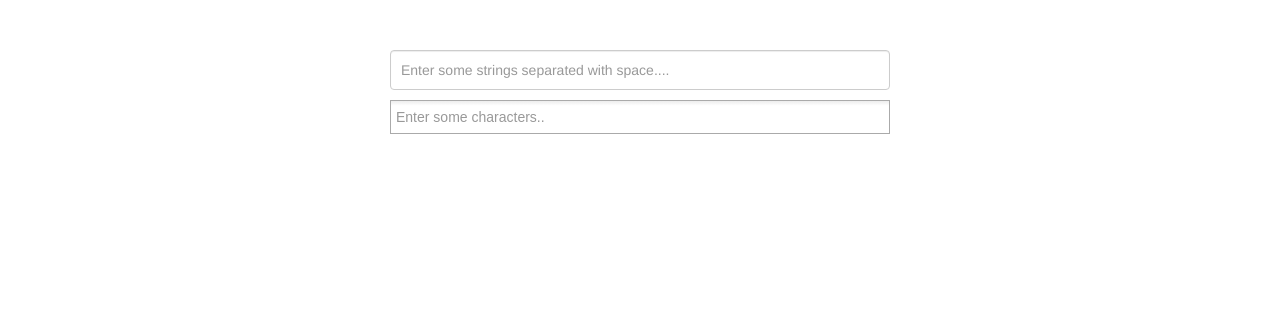
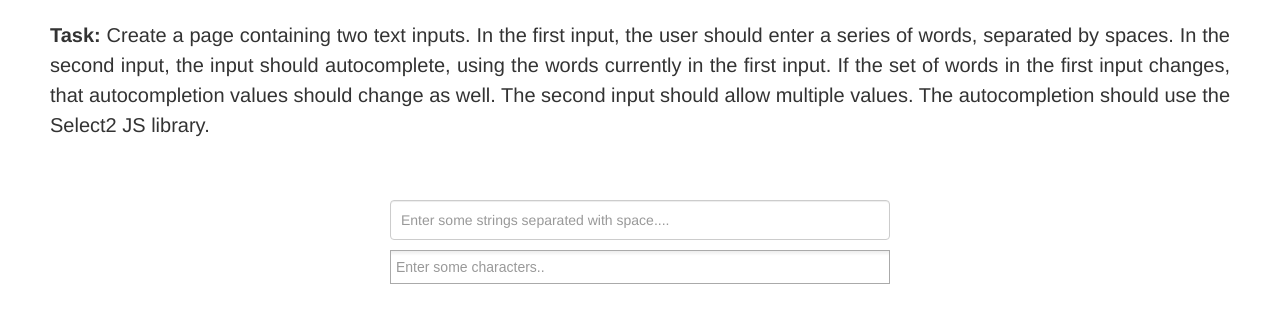
Before and after one commit to jatinmehta/select2_example, a plain HTML site: page index.html in a window 1280 px wide. Drawn offline with Linux system fonts and the light colour scheme.

Commit message:
Update index.html

```diff
--- a/index.html
+++ b/index.html
@@ -21,12 +21,22 @@
     </style>
 </head>
 <body>
+
+<form class='form'>
+<p style='font-size:20px; margin:20px; margin-left:50px; margin-right:50px;text-align:justify; line-height:30px;'><b>Task:</b>  Create a page containing two text inputs.
+In the first input, the user should enter a series of words,
+separated by spaces. In the second input, the input should autocomplete,
+ using the words currently in the first input.
+If the set of words in the first input changes,
+that autocompletion values should change as well.
+The second input should allow multiple values.
+The autocompletion should use the Select2 JS library.<p>
+  <br/>
 <center>
-<form class='form'>
-  <br/>
   <input type="text" id='target' placeholder='Enter some strings separated with space....' /><br/>
   <input type="text" id='fill' placeholder='Enter some characters..' style="width:500px;"/><br/>
 </form>
+
 </center>
 
 
```
